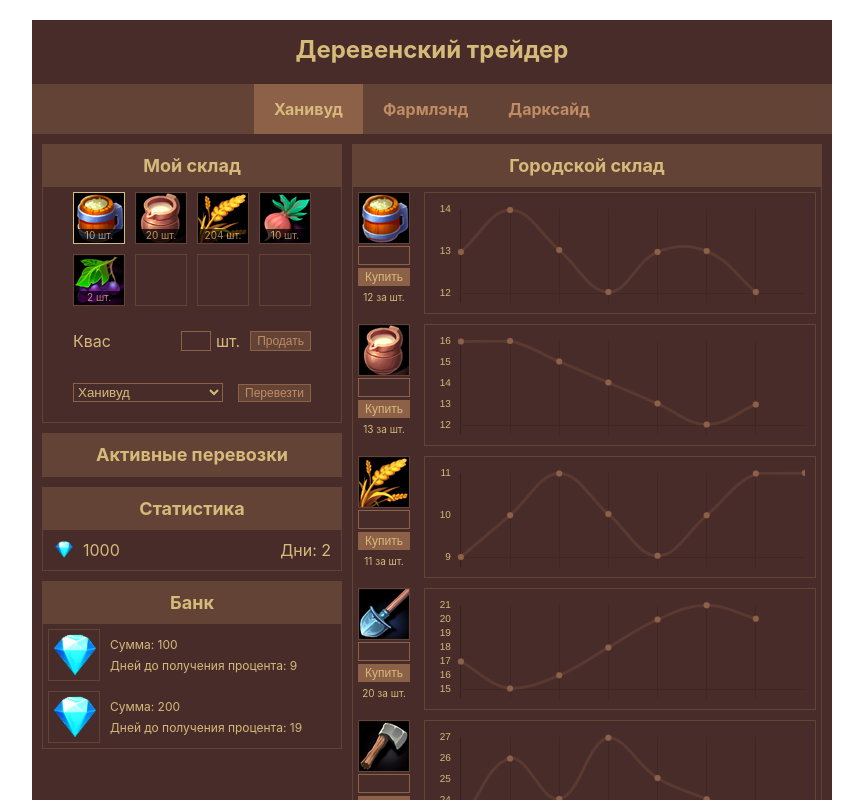
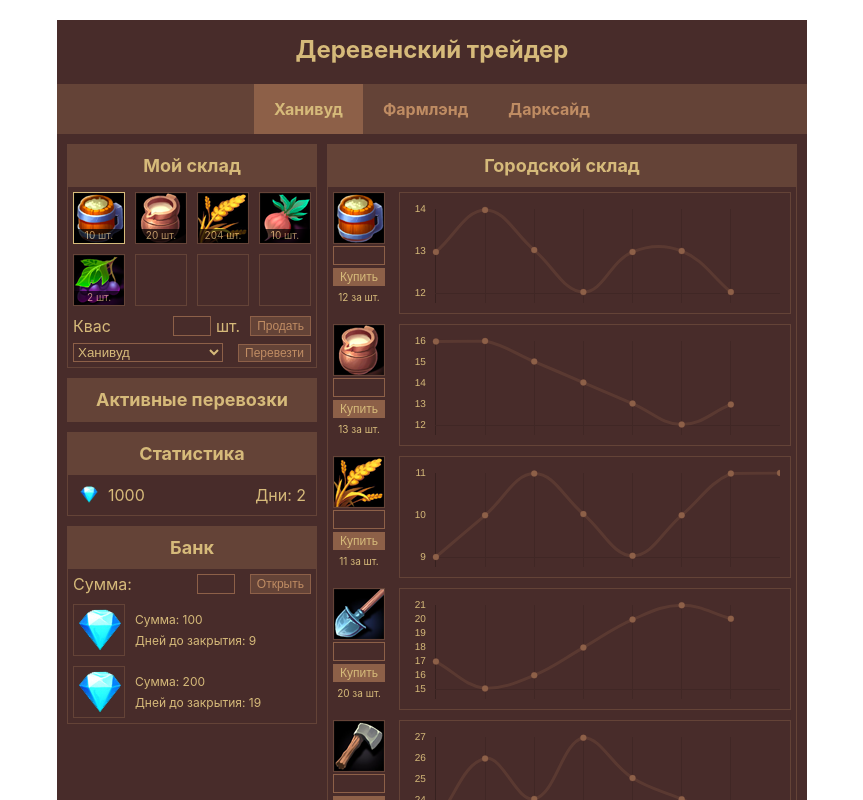
Before and after one commit to Aleksandr175/react-game, a React (Create React App) app: page / in a window 1280 px wide. Shown: the top 800 px of the page, without its empty margins (208-1071 px from the left). Built offline with nearby package versions, Linux system fonts and the light colour scheme.

Commit message:
Open deposits

```diff
--- a/src/components/App/App.jsx
+++ b/src/components/App/App.jsx
@@ -29,6 +29,7 @@ function App() {
     cityStorages,
     buyGoods,
     createTransportOrder,
+    openDeposit,
   } = useAppLogic();
 
   return (
@@ -73,7 +74,11 @@ function App() {
             <Stats days={days} money={money} />
           </div>
           <div className="deposits">
-            <Bank deposits={deposits} />
+            <Bank
+              deposits={deposits}
+              onOpenDeposit={openDeposit}
+              money={money}
+            />
           </div>
         </div>
         <div className="column">
--- a/src/components/App/App.scss
+++ b/src/components/App/App.scss
@@ -3,7 +3,7 @@
 .app {
   margin: 20px auto;
   text-align: center;
-  width: 800px;
+  width: 750px;
   background: $color1;
 
   .app-name {
@@ -19,7 +19,7 @@
     padding: 10px;
 
     .column {
-      width: 300px;
+      width: 250px;
 
       &:last-child {
         width: 470px;
--- a/src/components/Bank/Bank.jsx
+++ b/src/components/Bank/Bank.jsx
@@ -1,12 +1,40 @@
 import "./Bank.scss";
+import { useState } from "react";
 
-function Bank(props) {
+function Bank({ money, onOpenDeposit, deposits }) {
+  const [amount, setAmount] = useState(null);
   return (
     <div>
       <h2 className="title">Банк</h2>
 
       <div className="panel">
-        {props.deposits.map((deposit) => {
+        <div className="sell-panel">
+          <div className="sell-panel-content">
+            <div>Сумма:</div>
+            <div className="controls">
+              <input
+                type="text"
+                className="input"
+                maxLength={4}
+                value={amount}
+                onChange={(e) => {
+                  setAmount(parseInt(e.target.value, 10) || "");
+                }}
+              />
+              <button
+                className="button"
+                onClick={() => {
+                  onOpenDeposit(amount);
+                }}
+                disabled={!amount || money < amount}
+              >
+                Открыть
+              </button>
+            </div>
+          </div>
+        </div>
+
+        {deposits.map((deposit) => {
           return (
             <div className="good-item-wrapper">
               <div className="good-item-description">
@@ -15,9 +43,7 @@ function Bank(props) {
               <div className="good-item-deposit-info">
                 <div>
                   <div className="header">Сумма: {deposit.amount}</div>
-                  <div className="days">
-                    Дней до получения процента: {deposit.days}
-                  </div>
+                  <div className="days">Дней до закрытия: {deposit.days}</div>
                 </div>
               </div>
             </div>
--- a/src/components/Storage/Storage.scss
+++ b/src/components/Storage/Storage.scss
@@ -94,17 +94,18 @@
 }
 
 .sell-panel {
-  padding: 20px 30px;
+  padding: 5px;
 
   .sell-panel-content {
     display: flex;
     justify-content: space-between;
-    padding-bottom: 10px;
   }
 
   .sell-panel-info {
     font-size: 10px;
     text-align: left;
+    padding-top: 5px;
+    padding-bottom: 5px;
   }
 
   .controls {
@@ -113,7 +114,7 @@
 
     .input {
       background: none;
-      width: 30px;
+      width: 38px;
       margin-right: 5px;
     }
   }
@@ -122,7 +123,7 @@
 .order-panel {
   display: flex;
   justify-content: space-between;
-  padding: 0 30px 20px;
+  padding: 0 5px 5px;
 
   .select-city {
     width: 150px;
--- a/src/components/Transportations/Transportations.jsx
+++ b/src/components/Transportations/Transportations.jsx
@@ -31,8 +31,9 @@ function Transportations(props) {
                     {findGoodById(order.goodId)}, {order.qty} шт.
                   </div>
                   <div className="path">
-                    {getCityNameById(order.fromCityId)} ->{" "}
-                    {getCityNameById(order.targetCityId)}
+                    Из: {getCityNameById(order.fromCityId)}
+                    <br />
+                    В: {getCityNameById(order.targetCityId)}
                   </div>
                 </div>
                 <div>
--- a/src/components/hooks/useAppLogic.jsx
+++ b/src/components/hooks/useAppLogic.jsx
@@ -290,6 +290,25 @@ export const useAppLogic = () => {
     return 0;
   }
 
+  function openDeposit(amount) {
+    if (amount > 0 && money >= amount) {
+      setDeposits((oldDeposits) => {
+        const newDeposits = [...oldDeposits];
+
+        newDeposits.push({
+          days: 30,
+          amount,
+        });
+
+        setMoney((oldMoney) => {
+          return oldMoney - amount;
+        });
+
+        return newDeposits;
+      });
+    }
+  }
+
   return {
     currentCity,
     setCurrentCity,
@@ -307,5 +326,6 @@ export const useAppLogic = () => {
     deposits,
     cityStorages,
     buyGoods,
+    openDeposit,
   };
 };
```
